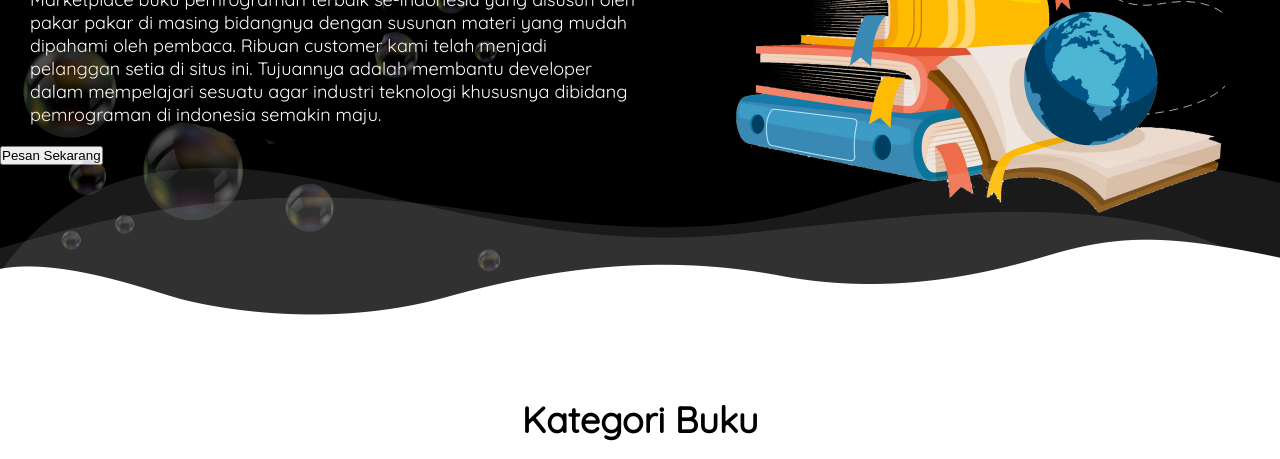
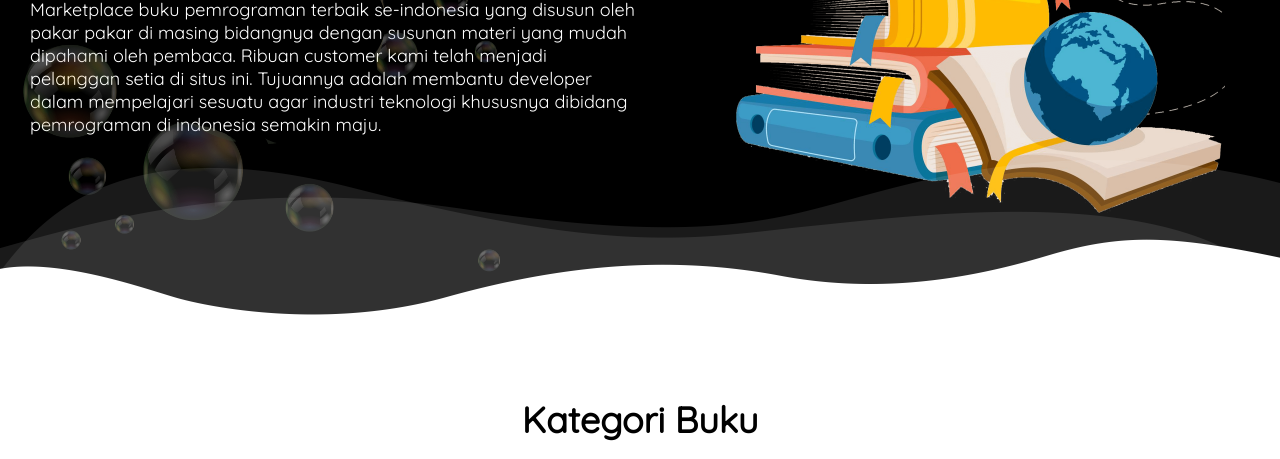
Before and after one commit to indrakuu/BooksDev, a plain HTML site: page index.html in a window 1280 px wide. Shown: the part 305-764 px from the top of the page. Drawn offline with Linux system fonts and the light colour scheme.

Commit message:
Update index.html

```diff
--- a/index.html
+++ b/index.html
@@ -58,7 +58,6 @@
             susunan materi yang mudah dipahami oleh pembaca. Ribuan customer kami telah menjadi pelanggan setia di situs
             ini. Tujuannya adalah membantu developer dalam mempelajari sesuatu agar industri teknologi khususnya
             dibidang pemrograman di indonesia semakin maju.</p>
-          <button class="btn">Pesan Sekarang</button>
         </div>
         <div class="overview-3">
           <img src="img/background/123.png">
```
